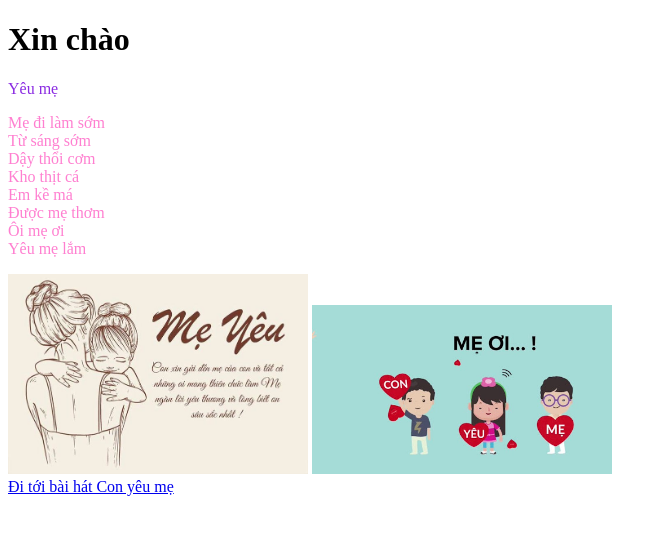
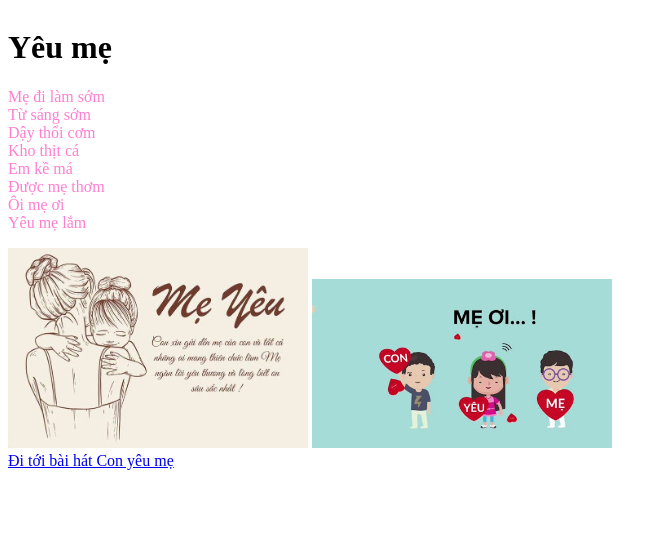
Before and after one commit to nhatvuong-tech/m-, a plain HTML site: page index.html in a window 1280 px wide. Shown: the whole page, without its empty margins (0-667 px from the left). Drawn offline with Linux system fonts and the light colour scheme.

Commit message:
Update index.html

```diff
--- a/index.html
+++ b/index.html
@@ -3,11 +3,11 @@
 <head>
     <meta charset="UTF-8">
     <meta name="viewport" content="width=device-width, initial-scale=1.0">
-    <title>Quê hoa thánh</title>
+    <title>Bài thơ về mẹ</title>
 </head>
 <body>
-    <h1>Xin chào</h1>
-    <p style="color: blueviolet;"> Yêu mẹ</p>
+    <div style="display: flex"></div>
+    <h1>Yêu mẹ</h1>
     <p style="color: rgb(255, 127, 208);">Mẹ đi làm sớm<br>Từ sáng sớm<br>Dậy thổi cơm<br>Kho thịt cá<br>Em kề má <br>Được mẹ thơm<br>Ôi mẹ ơi<br>Yêu mẹ lắm</p>
     <img src="mẹ.jpg" alt="Ảnh minh họa" width="300">
     <img src="mẹ1.jpg" alt="Ảnh minh họa" width="300">
```
